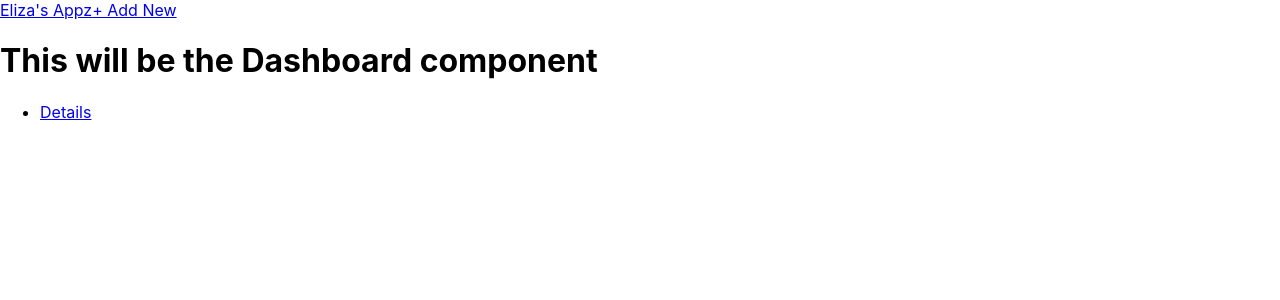
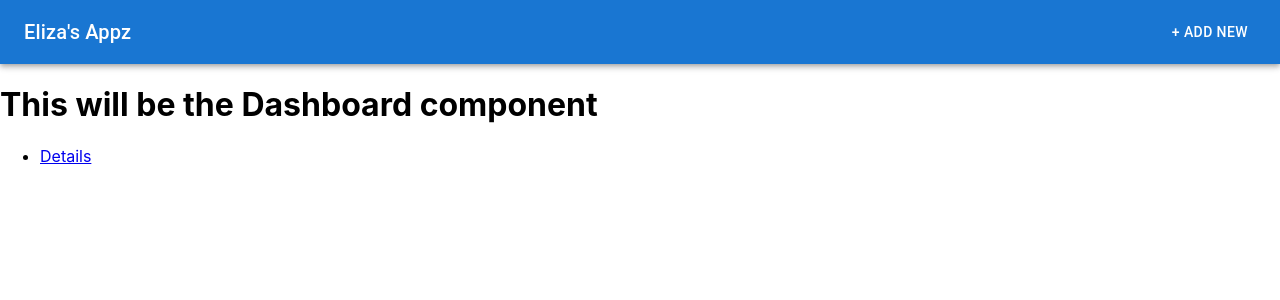
Before and after one commit to elizacohen5/elizas-appz, a React (Create React App) app: page / in a window 1280 px wide. Shown: the top 300 px of the page. Built offline with nearby package versions, Linux system fonts and the light colour scheme.

Commit message:
created header with active navlinks

```diff
--- a/src/Components/Header.jsx
+++ b/src/Components/Header.jsx
@@ -1,11 +1,27 @@
 import { NavLink } from "react-router-dom";
+import AppBar from "@mui/material/AppBar";
+import Box from "@mui/material/Box";
+import Toolbar from "@mui/material/Toolbar";
+import Typography from "@mui/material/Typography";
+import Button from "@mui/material/Button";
 
 function Header() {
   return (
-    <nav>
-      <NavLink to="/">Eliza's Appz</NavLink>
-      <NavLink to="/form">+ Add New</NavLink>
-    </nav>
+    <>
+      <Box sx={{ flexGrow: 1 }}>
+        <AppBar position="static">
+          <Toolbar>
+            <Typography variant="h6" component="div" sx={{ flexGrow: 1 }}>
+              <NavLink className="nav-link" to="/">Eliza's Appz</NavLink>
+            </Typography>
+            <Button color="inherit">
+              <NavLink className="nav-link" to="/form">+ Add New</NavLink>{" "}
+            </Button>
+          </Toolbar>
+        </AppBar>
+      </Box>
+      <nav></nav>
+    </>
   );
 }
 
--- a/src/index.css
+++ b/src/index.css
@@ -11,3 +11,12 @@
   font-family: source-code-pro, Menlo, Monaco, Consolas, 'Courier New',
     monospace;
 }
+
+.nav-link {
+  color: white;
+  text-decoration: none;
+}
+
+.active {
+  color: white
+}
```
